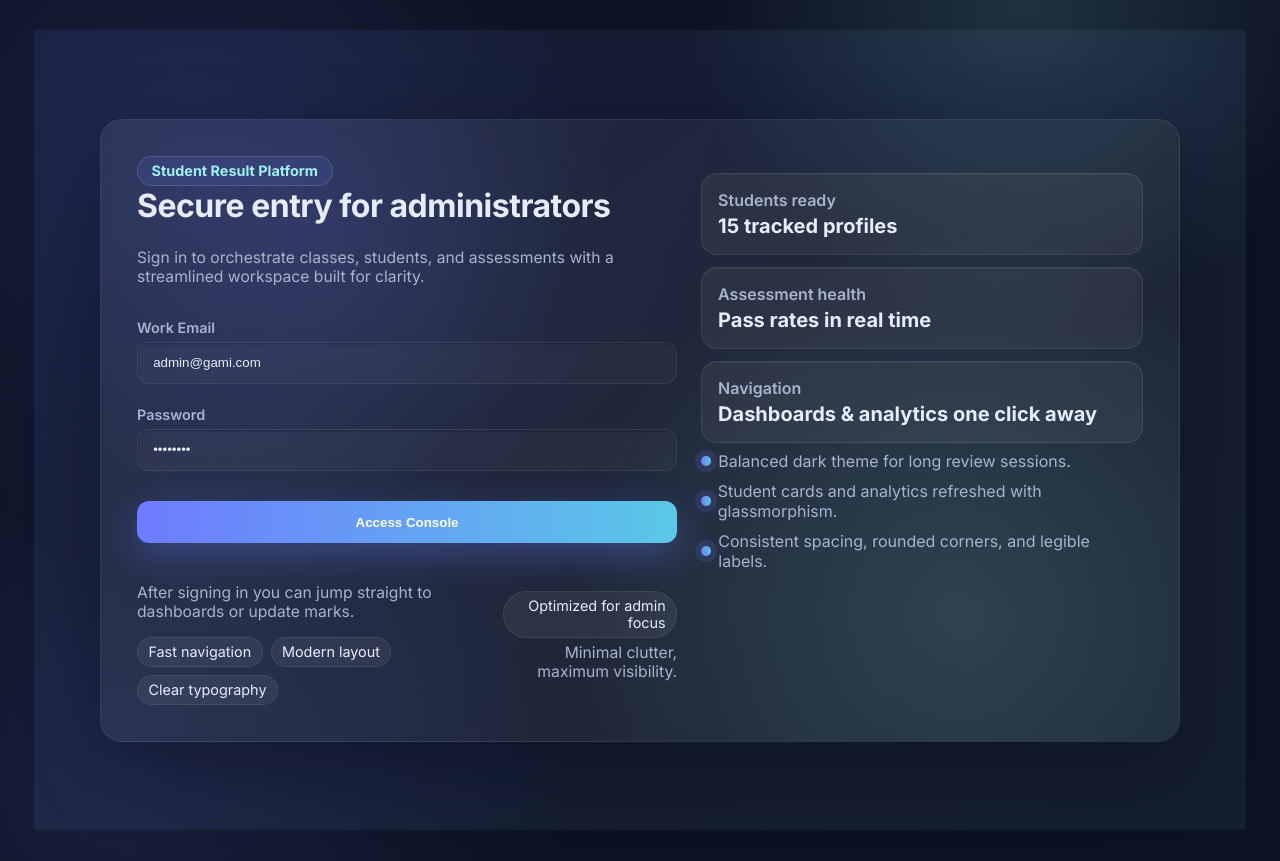
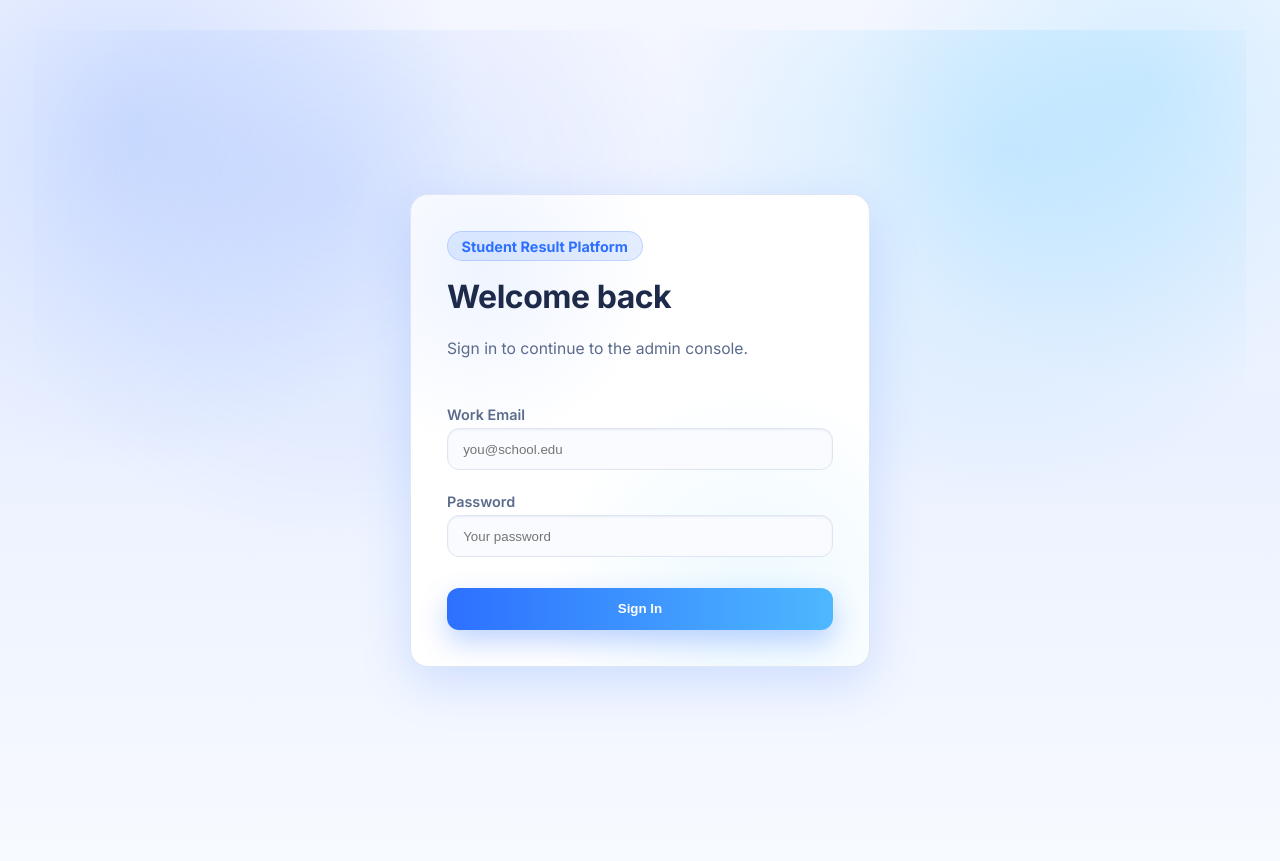
Before and after one commit to BADARRASHEED/Student-Result-Tracking, a Next.js app in the folder frontend/: page /login in a window 1280 px wide. Built offline with nearby package versions, Linux system fonts and the light colour scheme; no server answers.

Commit message:
Simplify login UI with bright theme

```diff
--- a/frontend/app/globals.css
+++ b/frontend/app/globals.css
@@ -1,15 +1,15 @@
 @import url('https://fonts.googleapis.com/css2?family=Inter:wght@400;500;600;700&display=swap');
 
 :root {
-  --bg: #0b1221;
-  --panel: #0f162b;
-  --primary: #6e7bff;
-  --primary-accent: #9ef0f0;
-  --text: #e5ecff;
-  --muted: #a8b3ce;
-  --border: rgba(255, 255, 255, 0.08);
-  --shadow: 0 24px 70px rgba(5, 8, 29, 0.4);
-  --glass: rgba(255, 255, 255, 0.05);
+  --bg: #f5f7ff;
+  --panel: #ffffff;
+  --primary: #2d70ff;
+  --primary-accent: #1fb6ff;
+  --text: #1d2a4a;
+  --muted: #5b6b8b;
+  --border: #dfe5f2;
+  --shadow: 0 16px 50px rgba(45, 112, 255, 0.18);
+  --glass: rgba(255, 255, 255, 0.7);
 }
 
 * {
@@ -19,10 +19,9 @@
 body {
   margin: 0;
   font-family: 'Inter', system-ui, -apple-system, BlinkMacSystemFont, 'Segoe UI', sans-serif;
-  background: radial-gradient(circle at 15% 20%, rgba(110, 123, 255, 0.14), transparent 30%),
-    radial-gradient(circle at 80% 0%, rgba(158, 240, 240, 0.14), transparent 25%),
-    radial-gradient(circle at 10% 90%, rgba(110, 123, 255, 0.12), transparent 32%),
-    var(--bg);
+  background: radial-gradient(circle at 10% 15%, rgba(45, 112, 255, 0.18), transparent 25%),
+    radial-gradient(circle at 90% 10%, rgba(31, 182, 255, 0.14), transparent 22%),
+    linear-gradient(180deg, #f5f7ff 0%, #ebf1ff 50%, #f7faff 100%);
   color: var(--text);
   min-height: 100vh;
 }
@@ -38,19 +37,20 @@ a {
   display: grid;
   place-items: center;
   padding: 2.5rem 1.5rem;
-  background: linear-gradient(145deg, rgba(110, 123, 255, 0.1), rgba(158, 240, 240, 0.06));
+  background: radial-gradient(circle at 25% 20%, rgba(45, 112, 255, 0.12), transparent 32%),
+    radial-gradient(circle at 80% 15%, rgba(31, 182, 255, 0.16), transparent 30%);
 }
 
 .auth-card {
-  width: min(1080px, 100%);
-  background: linear-gradient(120deg, rgba(255, 255, 255, 0.06), rgba(255, 255, 255, 0.03));
+  width: min(460px, 100%);
+  background: var(--panel);
   border: 1px solid var(--border);
   box-shadow: var(--shadow);
-  border-radius: 22px;
+  border-radius: 18px;
   padding: 2.25rem;
-  display: grid;
-  grid-template-columns: 1.1fr 0.9fr;
-  gap: 1.5rem;
+  display: flex;
+  flex-direction: column;
+  gap: 1.25rem;
   position: relative;
   overflow: hidden;
 }
@@ -59,8 +59,8 @@ a {
   content: "";
   position: absolute;
   inset: 0;
-  background: radial-gradient(circle at 20% 20%, rgba(110, 123, 255, 0.12), transparent 30%),
-    radial-gradient(circle at 80% 80%, rgba(158, 240, 240, 0.14), transparent 40%);
+  background: radial-gradient(circle at 15% 15%, rgba(45, 112, 255, 0.08), transparent 32%),
+    radial-gradient(circle at 75% 85%, rgba(31, 182, 255, 0.08), transparent 40%);
   pointer-events: none;
 }
 
@@ -70,11 +70,17 @@ a {
   z-index: 1;
 }
 
+.auth-panel {
+  display: flex;
+  flex-direction: column;
+  gap: 1rem;
+}
+
 .auth-header {
   display: flex;
   flex-direction: column;
   gap: 0.45rem;
-  margin-bottom: 1.1rem;
+  margin-bottom: 0.25rem;
 }
 
 .auth-header h1 {
@@ -93,12 +99,12 @@ a {
   align-items: center;
   gap: 0.4rem;
   padding: 0.35rem 0.85rem;
-  background: rgba(110, 123, 255, 0.12);
-  color: var(--primary-accent);
+  background: rgba(45, 112, 255, 0.12);
+  color: var(--primary);
   border-radius: 999px;
   font-weight: 700;
   font-size: 0.9rem;
-  border: 1px solid rgba(255, 255, 255, 0.14);
+  border: 1px solid rgba(45, 112, 255, 0.2);
   width: fit-content;
 }
 
@@ -118,21 +124,21 @@ a {
   margin: -0.35rem 0 0.85rem 0;
   padding: 0.85rem 0.95rem;
   border-radius: 14px;
-  background: rgba(239, 68, 68, 0.12);
-  color: #fecaca;
-  border: 1px solid rgba(239, 68, 68, 0.35);
+  background: rgba(239, 68, 68, 0.1);
+  color: #b42318;
+  border: 1px solid rgba(239, 68, 68, 0.22);
   font-weight: 600;
 }
 
 .button {
-  background: linear-gradient(90deg, var(--primary) 0%, #5ac8e8 100%);
-  color: white;
+  background: linear-gradient(90deg, var(--primary) 0%, #4db8ff 100%);
+  color: #ffffff;
   border: none;
   padding: 0.85rem 1rem;
   border-radius: 12px;
   cursor: pointer;
   font-weight: 600;
-  box-shadow: 0 12px 36px rgba(110, 123, 255, 0.35);
+  box-shadow: 0 12px 28px rgba(45, 112, 255, 0.3);
   transition: transform 0.12s ease, box-shadow 0.12s ease, opacity 0.12s ease;
 }
 
@@ -173,15 +179,15 @@ textarea {
   margin: 0.35rem 0 0.9rem 0;
   border-radius: 12px;
   border: 1px solid var(--border);
-  background: rgba(255, 255, 255, 0.03);
+  background: #f9fbff;
   color: var(--text);
-  box-shadow: inset 0 1px 2px rgba(5, 8, 29, 0.35);
+  box-shadow: inset 0 1px 2px rgba(18, 46, 95, 0.08);
 }
 
 .input:focus,
 select:focus,
 textarea:focus {
-  outline: 2px solid rgba(110, 123, 255, 0.4);
+  outline: 2px solid rgba(45, 112, 255, 0.35);
 }
 
 .label {
@@ -260,8 +266,8 @@ textarea:focus {
   width: 10px;
   height: 10px;
   border-radius: 50%;
-  background: linear-gradient(90deg, var(--primary), #5ac8e8);
-  box-shadow: 0 0 0 6px rgba(110, 123, 255, 0.15);
+  background: linear-gradient(90deg, var(--primary), #4db8ff);
+  box-shadow: 0 0 0 6px rgba(45, 112, 255, 0.12);
 }
 
 /* App shell */
@@ -269,16 +275,16 @@ textarea:focus {
   display: flex;
   flex-direction: column;
   min-height: 100vh;
-  background: radial-gradient(circle at 10% 10%, rgba(110, 123, 255, 0.12), transparent 30%),
-    radial-gradient(circle at 90% 10%, rgba(158, 240, 240, 0.12), transparent 26%),
-    linear-gradient(180deg, #0a1021 0%, #0b1221 50%, #0a0f1d 100%);
+  background: radial-gradient(circle at 12% 12%, rgba(45, 112, 255, 0.14), transparent 28%),
+    radial-gradient(circle at 88% 8%, rgba(31, 182, 255, 0.16), transparent 26%),
+    linear-gradient(180deg, #f5f7ff 0%, #edf2ff 50%, #f7faff 100%);
 }
 
 .topbar {
   position: sticky;
   top: 0;
   z-index: 10;
-  background: rgba(15, 22, 43, 0.9);
+  background: rgba(255, 255, 255, 0.9);
   border-bottom: 1px solid var(--border);
   backdrop-filter: blur(14px);
   display: flex;
@@ -318,9 +324,9 @@ textarea:focus {
 
 .sidebar {
   border-right: 1px solid var(--border);
-  background: rgba(255, 255, 255, 0.02);
+  background: #f8fbff;
   padding: 1.35rem 1.25rem;
-  box-shadow: inset -1px 0 0 rgba(255, 255, 255, 0.02);
+  box-shadow: inset -1px 0 0 rgba(45, 112, 255, 0.05);
 }
 
 .sidebar h4 {
@@ -344,15 +350,15 @@ textarea:focus {
   color: var(--text);
   border: 1px solid transparent;
   transition: all 0.15s ease;
-  background: rgba(255, 255, 255, 0.02);
+  background: rgba(45, 112, 255, 0.04);
 }
 
 .nav-link:hover,
 .nav-link.active {
-  background: rgba(110, 123, 255, 0.14);
-  border-color: rgba(110, 123, 255, 0.3);
-  color: #e9f2ff;
-  box-shadow: 0 8px 20px rgba(110, 123, 255, 0.18);
+  background: rgba(45, 112, 255, 0.12);
+  border-color: rgba(45, 112, 255, 0.3);
+  color: var(--text);
+  box-shadow: 0 8px 20px rgba(45, 112, 255, 0.12);
 }
 
 .page-grid {
@@ -373,7 +379,7 @@ textarea:focus {
 }
 
 .card {
-  background: linear-gradient(160deg, rgba(255, 255, 255, 0.04), rgba(255, 255, 255, 0.02));
+  background: linear-gradient(160deg, #ffffff, rgba(255, 255, 255, 0.92));
   padding: 1.35rem;
   border-radius: 18px;
   border: 1px solid var(--border);
@@ -409,8 +415,8 @@ textarea:focus {
   border: 1px solid var(--border);
   border-radius: 14px;
   padding: 1rem;
-  background: linear-gradient(135deg, rgba(110, 123, 255, 0.12), rgba(255, 255, 255, 0.02));
-  box-shadow: inset 0 1px 0 rgba(255, 255, 255, 0.06);
+  background: linear-gradient(135deg, rgba(45, 112, 255, 0.08), #ffffff);
+  box-shadow: inset 0 1px 0 rgba(255, 255, 255, 0.8);
 }
 
 .table {
@@ -436,7 +442,7 @@ textarea:focus {
   align-items: center;
   gap: 0.35rem;
   padding: 0.45rem 0.75rem;
-  background: rgba(255, 255, 255, 0.06);
+  background: rgba(45, 112, 255, 0.08);
   color: var(--text);
   border-radius: 999px;
   font-weight: 600;
@@ -444,7 +450,7 @@ textarea:focus {
 }
 
 .pill {
-  background: rgba(255, 255, 255, 0.06);
+  background: rgba(45, 112, 255, 0.08);
   color: var(--text);
   padding: 0.35rem 0.65rem;
   border-radius: 999px;
@@ -479,7 +485,7 @@ textarea:focus {
   padding: 1rem;
   border-radius: 14px;
   border: 1px solid var(--border);
-  background: linear-gradient(145deg, rgba(110, 123, 255, 0.1), rgba(255, 255, 255, 0.03));
+  background: linear-gradient(145deg, rgba(45, 112, 255, 0.08), rgba(255, 255, 255, 0.95));
 }
 
 .metric-value {
@@ -520,7 +526,7 @@ textarea:focus {
   position: sticky;
   top: 96px;
   align-self: flex-start;
-  background: linear-gradient(180deg, rgba(110, 123, 255, 0.1), rgba(255, 255, 255, 0.03));
+  background: linear-gradient(180deg, rgba(45, 112, 255, 0.08), rgba(255, 255, 255, 0.96));
 }
 
 .helper-list {
--- a/frontend/app/login/page.tsx
+++ b/frontend/app/login/page.tsx
@@ -4,8 +4,8 @@ import { useRouter } from "next/navigation";
 import { API_BASE, saveAuth } from "../lib/api";
 
 export default function LoginPage() {
-  const [email, setEmail] = useState("admin@gami.com");
-  const [password, setPassword] = useState("admin123");
+  const [email, setEmail] = useState("");
+  const [password, setPassword] = useState("");
   const [error, setError] = useState("");
   const [isSubmitting, setIsSubmitting] = useState(false);
   const router = useRouter();
@@ -24,8 +24,15 @@ export default function LoginPage() {
         body,
       });
       if (!res.ok) {
-        const message = await res.text();
-        throw new Error(message || "Invalid credentials");
+        let message = "Invalid credentials";
+        try {
+          const payload = await res.json();
+          message = payload?.detail || payload?.message || message;
+        } catch (parseError) {
+          const fallback = await res.text();
+          message = fallback || message;
+        }
+        throw new Error(message);
       }
       const data = await res.json();
       saveAuth(data.access_token, data.role || "", data.name || "");
@@ -43,10 +50,8 @@ export default function LoginPage() {
         <div className="auth-panel">
           <div className="eyebrow">Student Result Platform</div>
           <div className="auth-header">
-            <h1>Secure entry for administrators</h1>
-            <p className="muted">
-              Sign in to orchestrate classes, students, and assessments with a streamlined workspace built for clarity.
-            </p>
+            <h1>Welcome back</h1>
+            <p className="muted">Sign in to continue to the admin console.</p>
           </div>
 
           <form className="auth-form" onSubmit={handleSubmit}>
@@ -76,7 +81,7 @@ export default function LoginPage() {
                 type="password"
                 value={password}
                 onChange={(e) => setPassword(e.target.value)}
-                placeholder="Secure password"
+                placeholder="Your password"
                 autoComplete="current-password"
                 required
               />
@@ -89,56 +94,9 @@ export default function LoginPage() {
             )}
 
             <button className="button full" type="submit" disabled={isSubmitting}>
-              {isSubmitting ? "Signing in..." : "Access Console"}
+              {isSubmitting ? "Signing in..." : "Sign In"}
             </button>
           </form>
-
-          <div className="auth-footer" style={{ borderTop: "none", paddingTop: 0 }}>
-            <div>
-              <p className="muted">After signing in you can jump straight to dashboards or update marks.</p>
-              <div className="list-inline">
-                <span className="pill">Fast navigation</span>
-                <span className="pill">Modern layout</span>
-                <span className="pill">Clear typography</span>
-              </div>
-            </div>
-            <div className="auth-hint">
-              <div className="pill">Optimized for admin focus</div>
-              <span className="muted">Minimal clutter, maximum visibility.</span>
-            </div>
-          </div>
-        </div>
-
-        <div className="auth-aside">
-          <div className="stat-board">
-            <div className="stat-chip">
-              <span className="stat-label">Students ready</span>
-              <span className="stat-value">15 tracked profiles</span>
-            </div>
-            <div className="stat-chip">
-              <span className="stat-label">Assessment health</span>
-              <span className="stat-value">Pass rates in real time</span>
-            </div>
-            <div className="stat-chip">
-              <span className="stat-label">Navigation</span>
-              <span className="stat-value">Dashboards &amp; analytics one click away</span>
-            </div>
-          </div>
-
-          <ul className="feature-list">
-            <li>
-              <span className="feature-dot" />
-              <span>Balanced dark theme for long review sessions.</span>
-            </li>
-            <li>
-              <span className="feature-dot" />
-              <span>Student cards and analytics refreshed with glassmorphism.</span>
-            </li>
-            <li>
-              <span className="feature-dot" />
-              <span>Consistent spacing, rounded corners, and legible labels.</span>
-            </li>
-          </ul>
         </div>
       </div>
     </div>
```
